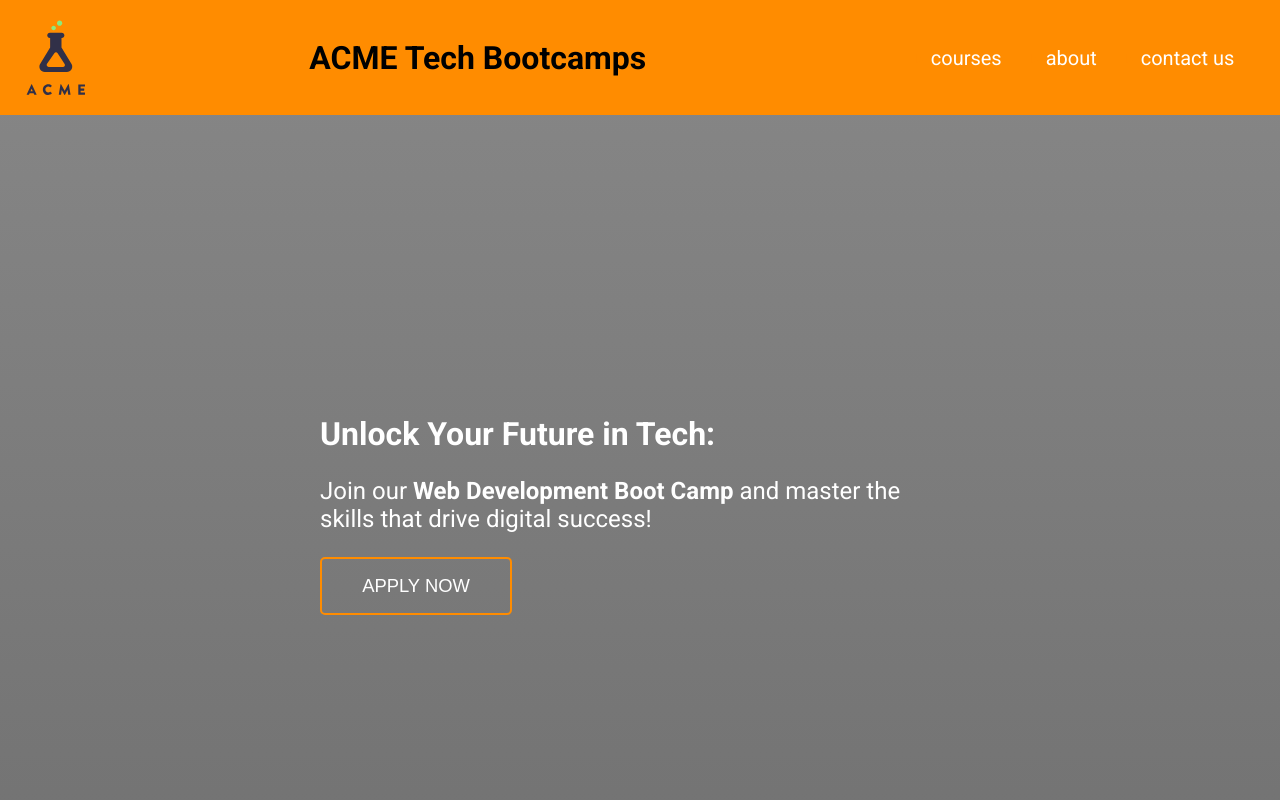
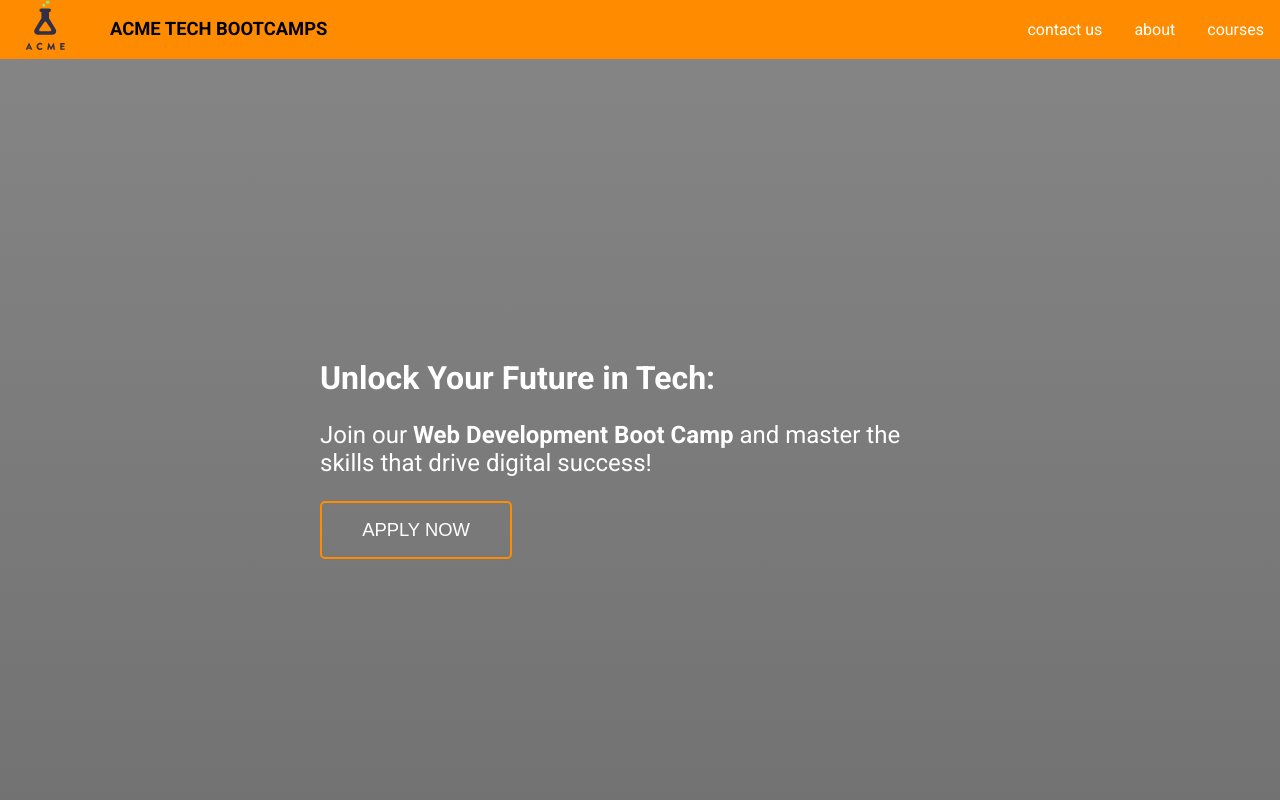
Before and after one commit to rachbry/Tech-Bootcamp, a plain HTML site: page index.html in a window 1280 px wide. Shown: the top 800 px of the page. Drawn offline with Linux system fonts and the light colour scheme.

Commit message:
improved nav bar with block hover buttons

```diff
--- a/assets/css/style.css
+++ b/assets/css/style.css
@@ -10,63 +10,67 @@ html {
     padding: 0;
 }
 
-header {
-  display: flex;
-  justify-content: space-between;
-  align-items: center;
-  margin:0;
-  padding: 20px 2%;
+#logo {
+width: 50px;
+height:50px;
+}
+
+.logo {
+  float: left;
+  margin: auto 20px;
+}
+
+.logo-text {
+  font-size: 1.15rem;
+  font-weight: bold;
+  padding: 0;
+
+}
+
+.nav-ul {
+  list-style-type: none;
+  margin: 0;
+  padding: 0;
+  overflow: hidden;
   background-color: #FF8C00;
 }
 
-li a {
-  font-size: 1.25rem;
-  font-weight: 500;
+.nav-li {
+  float: right;
+}
+
+.nav-li a {
+  display: block;
   color: white;
+  text-align: center;
+  padding: 20px 16px;
+  margin: auto;
   text-decoration: none;
 }
 
-.logo {
-  cursor: pointer;
-  height: 75px;
+.nav-li a:hover {
+  background-color: #111;
+  color: #FF8C00;
 }
 
-.nav-links {
-  list-style: none;
+.logo-text {
+  padding: 0;
 }
 
-.nav-links li {
-  display: inline-block;
-  padding: 0 20px;
-}
-
-.nav-links li a {
-  transition: all 0.3s ease 0s;
-}
-
-.nav-links li a:hover {
-  transition: all 0.3s ease 0s;
-  color: blue;
-  background-color: green;
-
-}
 
 h1 {
     margin: auto;
     font-size: 2rem;
 }
 
-h2 {
-    margin: auto;
-    padding:20px;
-}
+
 
 hr {
-    width: 5%;
+    width: 3%;
     border-style: dotted none none;
-    border-width: 10px;
+    border-width: 5px;
     border-color: #FF8C00;
-    opacity: 50%;
+    opacity: 40%;
 }
 
 body,
@@ -140,7 +144,7 @@ html {
     list-style: none; /* Remove default bullets */
   }
 
-  ul li::before {
+  .remote-text ul li::before {
     content: "\2023";  /* Add content: \2022 is the CSS Code/unicode for a bullet */
     color: #FF8C00; /* Change the color */
     font-weight: bold; /* If you want it to be bold */
--- a/index.html
+++ b/index.html
@@ -31,17 +31,15 @@
 
   <body>
 
-    <header>
-      <img src="assets/images/logo-main.svg" alt="logo" class="logo">
-      <h1>ACME Tech Bootcamps</h1>
-      <nav>
-        <ul class="nav-links">
-          <li><a href="courses.html">courses</a></li>
-          <li><a href="about.html">about</a></li>
-          <li><a href="contact.html">contact us</a></li>
+    <nav>
+        <ul class="nav-ul">
+          <div class="logo"><img src="assets/images/logo-main.svg" alt="logo" id="logo"></div>
+          <div class="logo"><p class="logo-text">ACME TECH BOOTCAMPS</p></div>
+          <li class="nav-li"><a href="courses.html">courses</a></li>
+          <li class="nav-li"><a href="about.html">about</a></li>
+          <li class="nav-li"><a href="contact.html">contact us</a></li>
         </ul>
       </nav>
-    </header>
 
       <div class="hero-image">
         <div class="hero-text">
```
